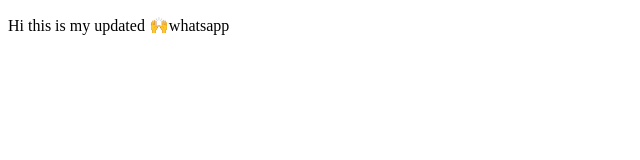
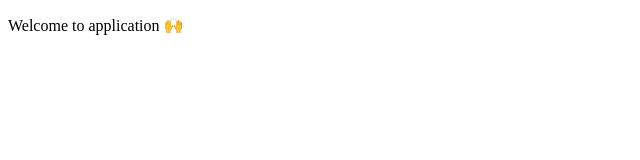
Before and after one commit to Vimalf-git/GitSessionDemo, a plain HTML site: page index.html in a window 1280 px wide. Shown: the whole page, without its empty margins (0-640 px from the left). Drawn offline with Linux system fonts and the light colour scheme.

Commit message:
Update index.html

```diff
--- a/index.html
+++ b/index.html
@@ -6,6 +6,6 @@
     <title>Document</title>
 </head>
 <body>
-    <p>Hi this is my updated 🙌whatsapp</p>
+    <p>Welcome to application 🙌</p>
 </body>
 </html>
```
